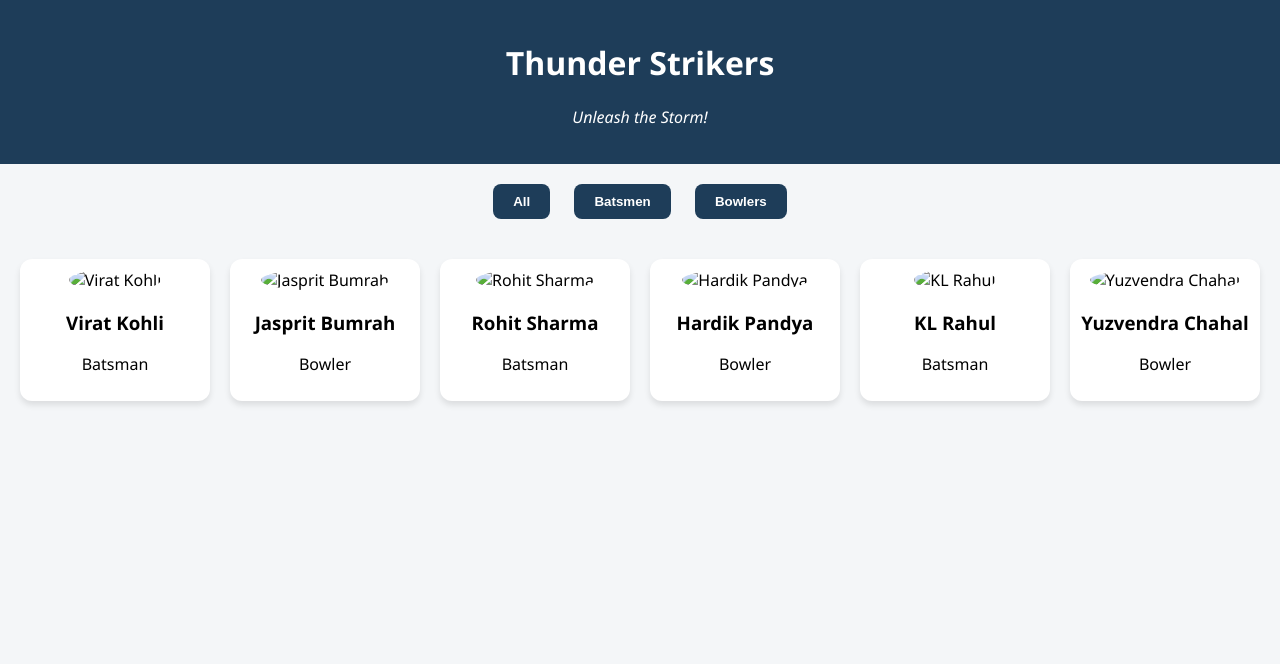
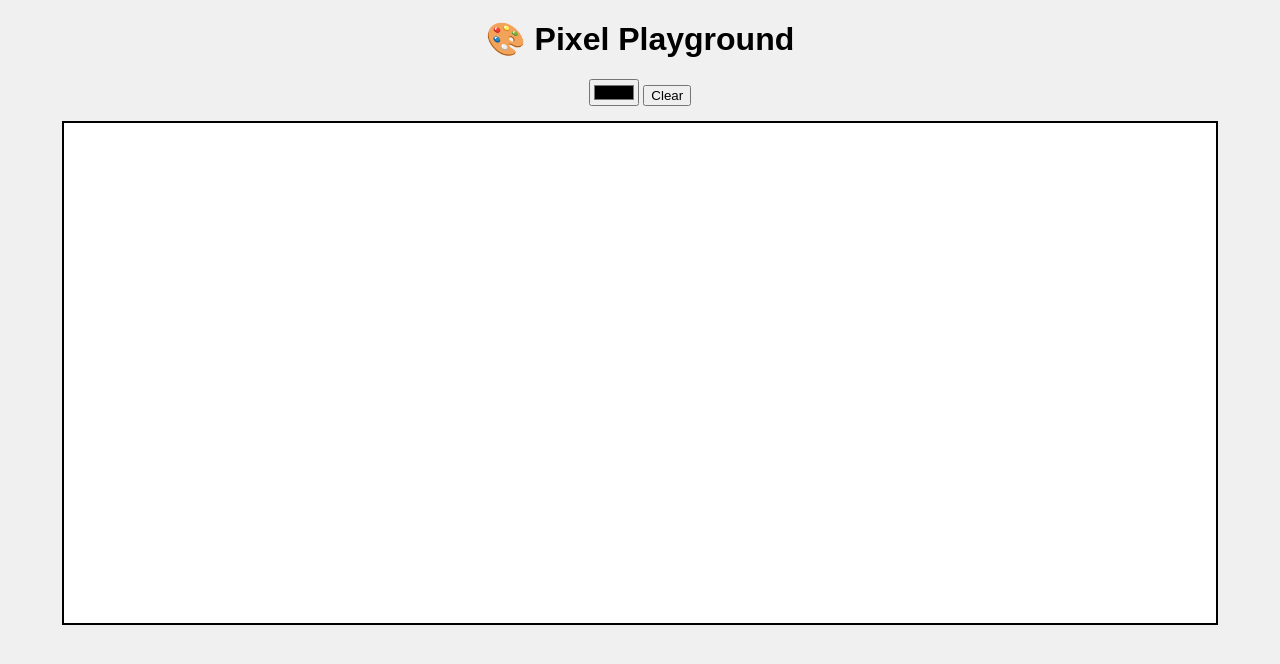
Before and after one commit to Shivsandhanshiv/COSC_Hackweek_Platform, a plain HTML site: page index.html in a window 1280 px wide. Drawn offline with Linux system fonts and the light colour scheme.

Commit message:
Pixel Playground

```diff
--- a/index.html
+++ b/index.html
@@ -1,41 +1,17 @@
 <!DOCTYPE html>
 <html lang="en">
 <head>
-  <meta charset="UTF-8" />
-  <meta name="viewport" content="width=device-width, initial-scale=1.0"/>
-  <title>Squad Goals - Dream Cricket Team</title>
+  <meta charset="UTF-8">
+  <title>Pixel Playground</title>
   <link rel="stylesheet" href="style.css" />
 </head>
 <body>
-  <header class="team-header">
-    <h1>Thunder Strikers</h1>
-    <p class="slogan">Unleash the Storm!</p>
-  </header>
-
-  <div class="filter-buttons">
-    <button onclick="filterPlayers('All')">All</button>
-    <button onclick="filterPlayers('Batsman')">Batsmen</button>
-    <button onclick="filterPlayers('Bowler')">Bowlers</button>
+  <h1>🎨 Pixel Playground</h1>
+  <div class="controls">
+    <input type="color" id="colorPicker" value="#000000">
+    <button onclick="clearCanvas()">Clear</button>
   </div>
-
-  <section class="player-grid" id="playerGrid">
-    <!-- Player Cards Injected by JS -->
-  </section>
-
-  <div id="playerModal" class="modal hidden">
-    <div class="modal-content">
-      <span class="close-button" onclick="closeModal()">×</span>
-      <h2 id="modalName"></h2>
-      <img id="modalImage" src="" alt="Player Image" />
-      <ul>
-        <li><strong>Jersey:</strong> <span id="modalJersey"></span></li>
-        <li><strong>Matches:</strong> <span id="modalMatches"></span></li>
-        <li><strong>Strike Rate:</strong> <span id="modalStrike"></span></li>
-        <li><strong>Best Performance:</strong> <span id="modalPerformance"></span></li>
-      </ul>
-    </div>
-  </div>
-
+  <canvas id="drawCanvas"></canvas>
   <script src="script.js"></script>
 </body>
 </html>
--- a/script.js
+++ b/script.js
@@ -1,98 +1,42 @@
-const players = [
-  {
-    name: "Virat Kohli",
-    role: "Batsman",
-    image: "assets/vir.jpg",
-    jersey: 18,
-    matches: 254,
-    strikeRate: "138.2",
-    performance: "100*(52) vs SL"
-  },
-  {
-    name: "Jasprit Bumrah",
-    role: "Bowler",
-    image: "assets/jas.jpg",
-    jersey: 93,
-    matches: 140,
-    strikeRate: "78.5",
-    performance: "5/7 vs WI"
-  },
-  {
-    name: "Rohit Sharma",
-    role: "Batsman",
-    image: "assets/rohit.jpg",
-    jersey: 45,
-    matches: 250,
-    strikeRate: "135.4",
-    performance: "118(43) vs AUS"
-  },
-  {
-    name: "Hardik Pandya",
-    role: "Bowler",
-    image: "assets/hardik.jpg",
-    jersey: 33,
-    matches: 100,
-    strikeRate: "150.1",
-    performance: "3/22 & 40*(25) vs ENG"
-  },
-  {
-    name: "KL Rahul",
-    role: "Batsman",
-    image: "assets/rahul.jpg",
-    jersey: 1,
-    matches: 95,
-    strikeRate: "145.3",
-    performance: "110*(49) vs WI"
-  },
-  {
-    name: "Yuzvendra Chahal",
-    role: "Bowler",
-    image: "assets/chahal.jpg",
-    jersey: 6,
-    matches: 78,
-    strikeRate: "65.8",
-    performance: "6/25 vs SA"
-  }
-];
+const canvas = document.getElementById("drawCanvas");
+const ctx = canvas.getContext("2d");
+const colorPicker = document.getElementById("colorPicker");
 
-const grid = document.getElementById("playerGrid");
-const modal = document.getElementById("playerModal");
+canvas.width = window.innerWidth * 0.9;
+canvas.height = 500;
 
-function renderPlayers(filter = "All") {
-  grid.innerHTML = "";
-  players.forEach((p, i) => {
-    if (filter === "All" || p.role === filter) {
-      const card = document.createElement("div");
-      card.className = "player-card";
-      card.innerHTML = `
-        <img src="${p.image}" alt="${p.name}" />
-        <h3>${p.name}</h3>
-        <p>${p.role}</p>
-      `;
-      card.onclick = () => openModal(i);
-      grid.appendChild(card);
-    }
-  });
+let painting = false;
+
+function startPosition(e) {
+  painting = true;
+  draw(e);
 }
 
-function openModal(i) {
-  const p = players[i];
-  document.getElementById("modalName").textContent = p.name;
-  document.getElementById("modalImage").src = p.image;
-  document.getElementById("modalJersey").textContent = p.jersey;
-  document.getElementById("modalMatches").textContent = p.matches;
-  document.getElementById("modalStrike").textContent = p.strikeRate;
-  document.getElementById("modalPerformance").textContent = p.performance;
-  modal.classList.remove("hidden");
+function endPosition() {
+  painting = false;
+  ctx.beginPath();
 }
 
-function closeModal() {
-  modal.classList.add("hidden");
+function draw(e) {
+  if (!painting) return;
+
+  ctx.lineWidth = 4;
+  ctx.lineCap = "round";
+  ctx.strokeStyle = colorPicker.value;
+
+  let x = e.clientX - canvas.offsetLeft;
+  let y = e.clientY - canvas.offsetTop;
+
+  ctx.lineTo(x, y);
+  ctx.stroke();
+  ctx.beginPath();
+  ctx.moveTo(x, y);
 }
 
-function filterPlayers(role) {
-  renderPlayers(role);
+function clearCanvas() {
+  ctx.clearRect(0, 0, canvas.width, canvas.height);
 }
 
-// Initial render
-renderPlayers();
+canvas.addEventListener("mousedown", startPosition);
+canvas.addEventListener("mouseup", endPosition);
+canvas.addEventListener("mousemove", draw);
--- a/style.css
+++ b/style.css
@@ -1,99 +1,19 @@
 body {
-  font-family: 'Segoe UI', sans-serif;
-  margin: 0;
-  background: #f4f6f8;
+  text-align: center;
+  font-family: Arial, sans-serif;
+  background: #f0f0f0;
 }
 
-.team-header {
-  text-align: center;
-  background: #1e3d59;
-  color: white;
-  padding: 20px;
+h1 {
+  margin-top: 20px;
 }
 
-.slogan {
-  margin-top: 5px;
-  font-style: italic;
+.controls {
+  margin: 15px;
 }
 
-.filter-buttons {
-  text-align: center;
-  margin: 20px 0;
+canvas {
+  border: 2px solid #000;
+  background: #fff;
+  cursor: crosshair;
 }
-
-.filter-buttons button {
-  margin: 0 10px;
-  padding: 10px 20px;
-  background-color: #1e3d59;
-  color: white;
-  border: none;
-  border-radius: 8px;
-  cursor: pointer;
-  font-weight: bold;
-}
-
-.filter-buttons button:hover {
-  background-color: #345e7f;
-}
-
-.player-grid {
-  display: grid;
-  grid-template-columns: repeat(auto-fit, minmax(180px, 1fr));
-  gap: 20px;
-  padding: 20px;
-}
-
-.player-card {
-  background: white;
-  border-radius: 12px;
-  box-shadow: 0 4px 6px rgba(0,0,0,0.1);
-  text-align: center;
-  cursor: pointer;
-  padding: 10px;
-  transition: 0.3s;
-}
-
-.player-card:hover {
-  transform: scale(1.05);
-}
-
-.player-card img {
-  width: 100px;
-  border-radius: 50%;
-}
-
-.modal {
-  position: fixed;
-  top: 0;
-  left: 0;
-  width: 100%;
-  height: 100%;
-  background: rgba(0,0,0,0.6);
-  display: flex;
-  justify-content: center;
-  align-items: center;
-}
-
-.modal.hidden {
-  display: none;
-}
-
-.modal-content {
-  background: white;
-  padding: 20px;
-  border-radius: 12px;
-  width: 300px;
-  text-align: center;
-}
-
-.modal-content img {
-  width: 120px;
-  margin-bottom: 10px;
-  border-radius: 50%;
-}
-
-.close-button {
-  float: right;
-  font-size: 24px;
-  cursor: pointer;
-}
```
Also changed, not shown: README.md.
